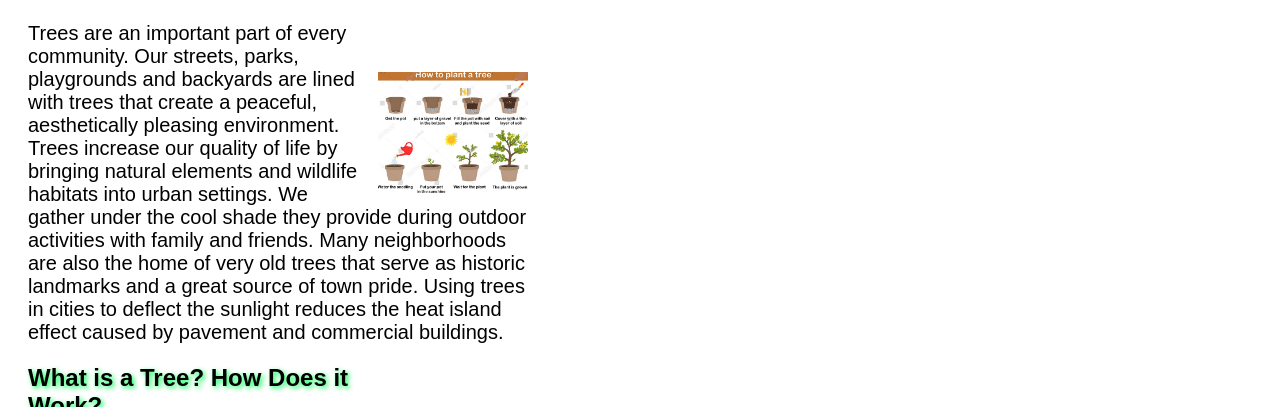
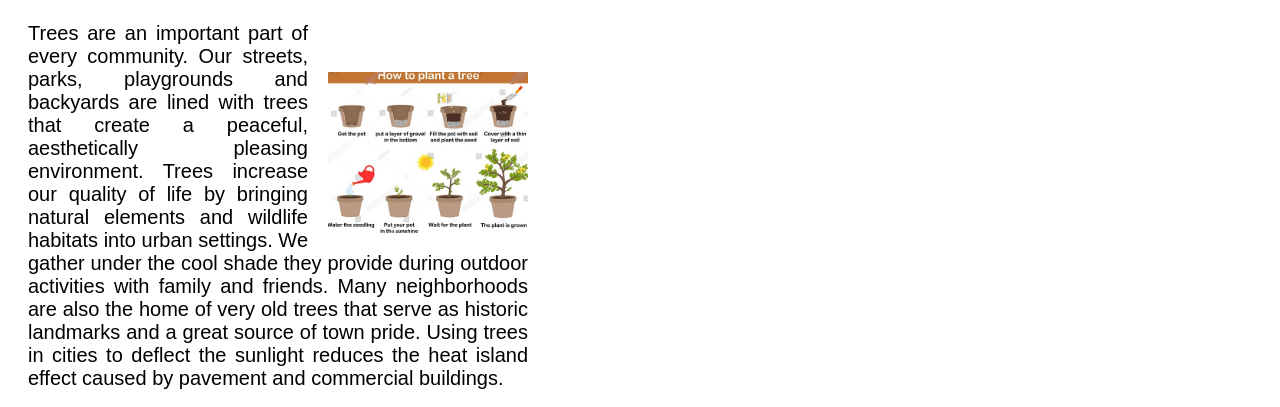
Before and after one commit to lab-brussels-1/The-first-group, a plain HTML site: page index.html in a window 1280 px wide. Shown: the part 319-726 px from the top of the page. Drawn offline with Linux system fonts and the light colour scheme; files whose address does not match are found by name.

Commit message:
test align justify added

```diff
--- a/styles/something.css
+++ b/styles/something.css
@@ -3,6 +3,7 @@ body {
   font-family: arial, sans-serif;
    background: #ffffff;
    height:100vh ;/*height of this element is equal to 100% of the viewport height*/
+   text-align: justify;
   }
 
 .centered-items {
@@ -111,5 +112,5 @@ ul {
   float:right;
   margin-left:20px;
   padding-top: 50px;
-  width: 30%;
+  width: 40%;
 }
```
